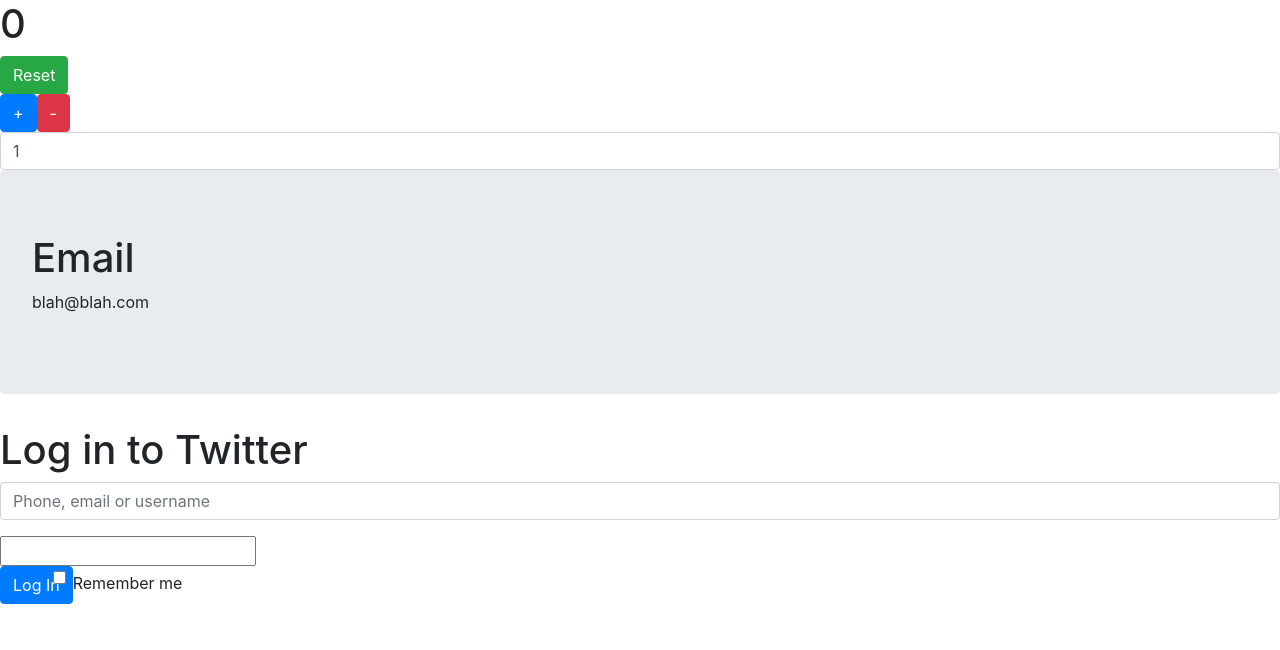
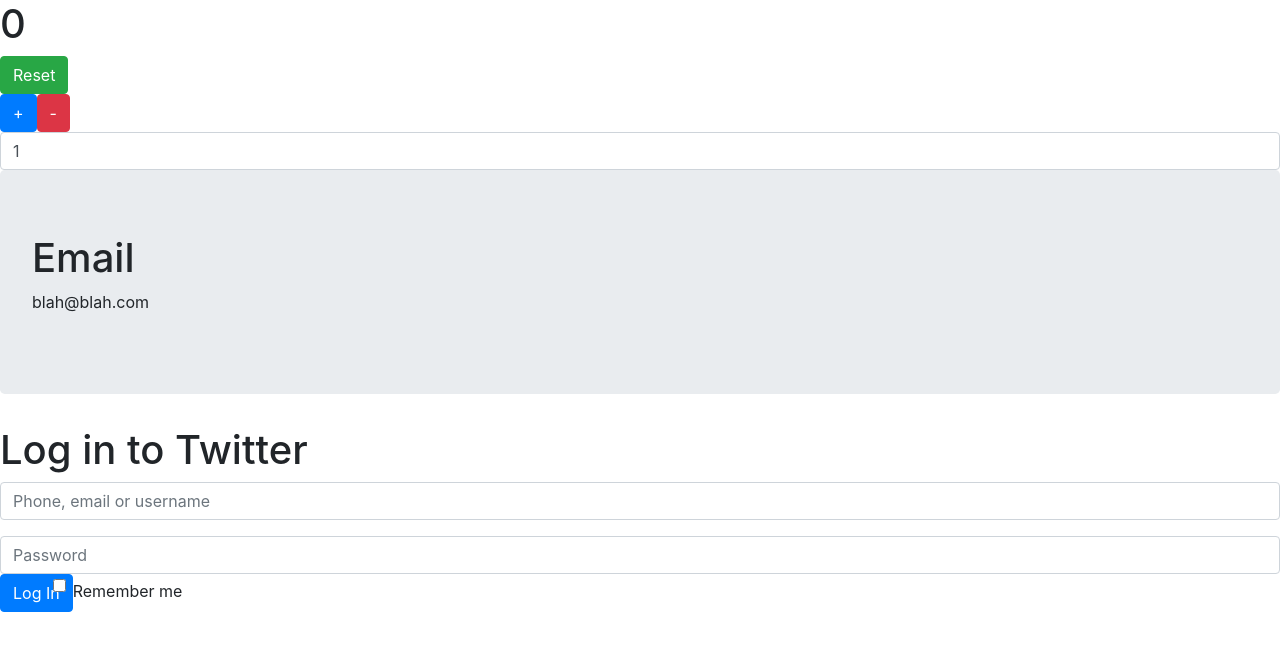
Before and after one commit to Jgriebel1990/react-counter, a React (Create React App) app: page / in a window 1280 px wide. Shown: the top 650 px of the page. Built offline with nearby package versions, Linux system fonts and the light colour scheme.

Commit message:
added a loginForm boi

```diff
--- a/src/LoginForm.js
+++ b/src/LoginForm.js
@@ -12,11 +12,10 @@
                         <input type="email" className='form-control' placeholder='Phone, email or username'/>
                     </div>
                     <div>
-                        <label htmlFor=""></label>
-                        <input type="text"/>
+                        <input type="text" className='form-control' placeholder='Password'/>
                     </div>
                     <button type='submit' className='btn btn-primary' onClick={()=>{ alert('alert'); }}>Log In</button>
-                    <input type="checkbox" className='form-check-input'/>
+                    <input type="checkbox" className='form-check-input '/>
                     <label className='form-check-label'>Remember me</label>
                 </form>
             </div>
```
